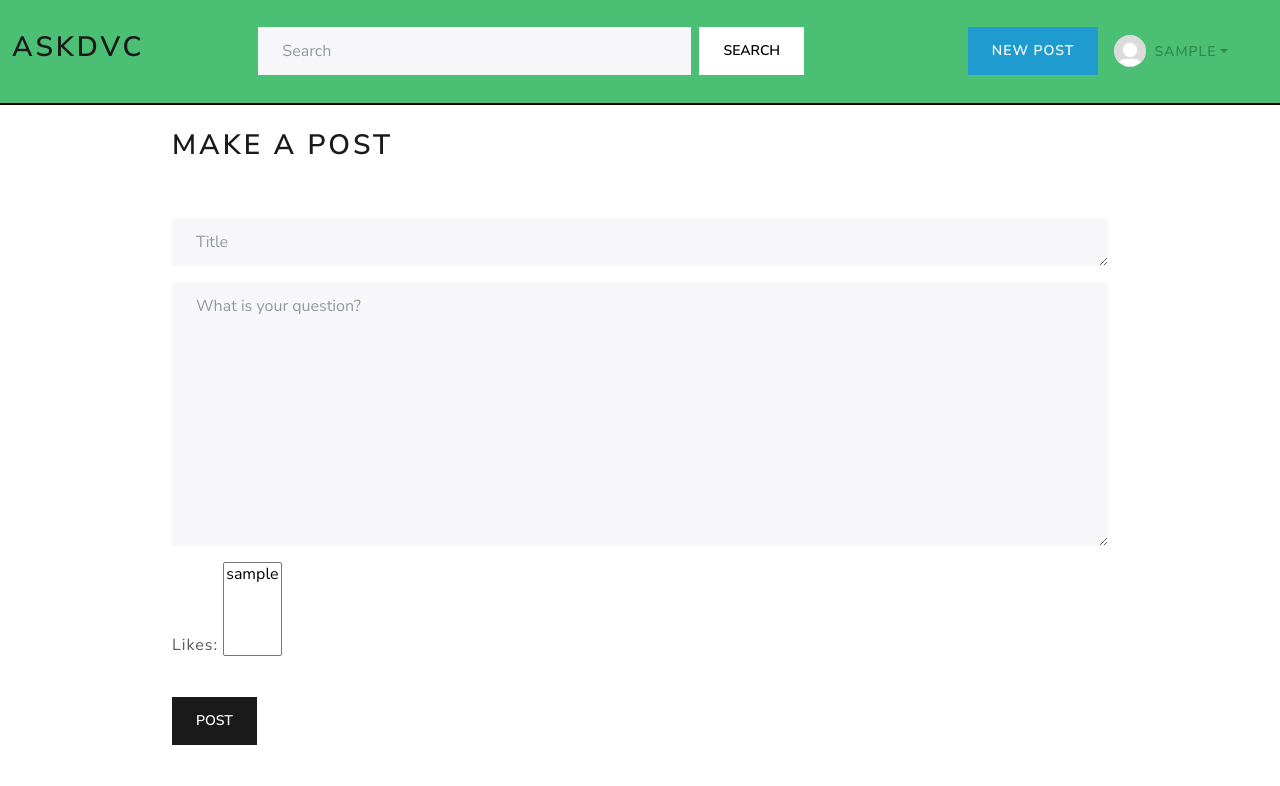
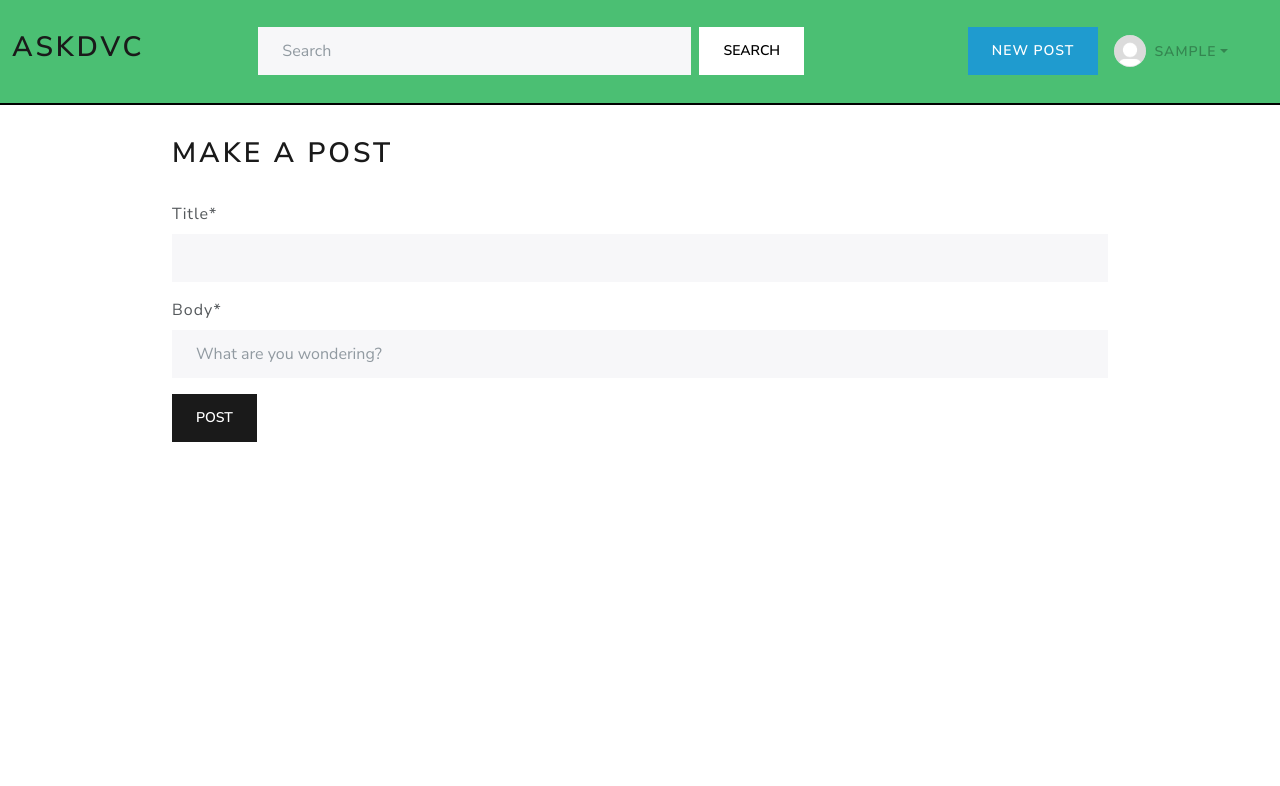
Before and after one commit to deuxcoast/ask-dvc, a Django app: page /post/ in a window 1280 px wide. Shown: the top 786 px of the page. After the commit the page ends 442 px from the top, so only its background shows below. Run offline with Django 5.2, Linux system fonts and the light colour scheme; the visitor is signed in with stand-in values (Sample User, id 1); data comes from the database, SQL or seed files in the repository; some libraries are stand-ins or nearby versions.

Commit message:
karens update

```diff
--- a/ask_app/forms.py
+++ b/ask_app/forms.py
@@ -8,26 +8,28 @@ from .models import Comment, Post, Profile
 
 
 class PostForm(forms.ModelForm):
-    title = forms.CharField(
-        required=True,
-        widget=forms.widgets.Textarea(
-            attrs={"placeholder": "Title",
-                   "class": "form-control",
-                   "rows" : "1"}
-        ),
-        label="",
-    )
-    body = forms.CharField(
-        required=True,
-        widget=forms.widgets.Textarea(
-            attrs={"placeholder": "What is your question?", "class": "form-control"}
-        ),
-        label="",
-    )
+    # title = forms.CharField(
+    #     required=True,
+    #     widget=forms.widgets.Textarea(
+    #         attrs={"placeholder": "Title", "class": "form-control", "rows": "1"}
+    #     ),
+    #     label="",
+    # )
+    # body = forms.CharField(
+    #     required=True,
+    #     widget=forms.widgets.Textarea(
+    #         attrs={"placeholder": "What is your question?", "class": "form-control"}
+    #     ),
+    #     label="",
+    # )
 
     class Meta:
         model = Post
-        exclude = ("user",)
+        fields = ["title", "body"]
+        widgets = {
+            "body": forms.TextInput(attrs={"placeholder": "What are you wondering?"})
+        }
+        exclude = ("user", "likes")
 
 
 class SignUpForm(UserCreationForm):
--- a/templates/post.html
+++ b/templates/post.html
@@ -1,11 +1,12 @@
 {% extends 'base.html' %}
 {% block content %}
-    <div class="col">
+    {% load crispy_forms_tags %}
+    <div class="col py-2">
         {% if form %}
+            <h2>Make a Post</h2>
+            <div class="py-4">
                 <form method="POST">
                     {% csrf_token %}
-                <h2>Make a Post</h2>
-                <br />
                     <!-- categories dropdown -->
                     <!-- <div class="dropdown">
                     <button class="btn btn-secondary dropdown-toggle" type="button" id="categories" data-bs-toggle="dropdown" aria-expanded="false">
@@ -46,11 +47,10 @@
                         </div> -->
                     <!-- </div>
                 </div> -->
-                <br />
-                {{ form.as_p }}
-                <br />
+                    {% crispy form %}
                     <button type="submit" class="btn btn-primary">Post</button>
                 </form>
+            </div>
         {% endif %}
     </div>
     <br />
```
Lines whose indentation alone changed are shown as unchanged.
